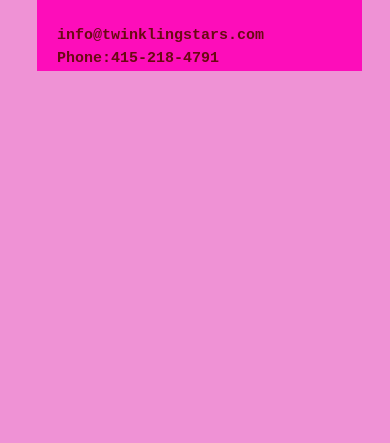
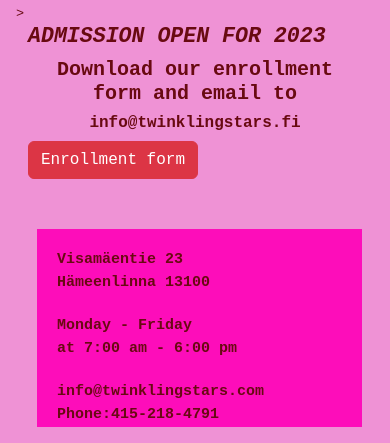
Before and after one commit to sonali22000/Kinda-Team18, a PHP site: page /enrollment.php in a window 390 px wide. Shown: the part 647-1090 px from the top of the page. Before the commit the page ends 718 px from the top, so only its background shows below. Run offline with PHP 8.4, Linux system fonts and the light colour scheme.

Commit message:
changes done

```diff
--- a/enrollment.php
+++ b/enrollment.php
@@ -1,24 +1,33 @@
 <!DOCTYPE html>
 <?php include "headerr.php" ?>
-<HEAD>
-<link rel="stylesheet" href="https://fonts.googleapis.com/icon?family=Material+Icons">
-<div class="row1">
 <div class="row">
-            <div class="container">
-    <header class="site_header">
-        <div class="wrapper"></div>
-        <nav>
+<img class="header-image" src="https://th.bing.com/th/id/OIP.UeFNYlBO1xM03hoOFjU0mQAAAA?pid=ImgDet&rs=1 " alt="background image"class="rounded" width="500" height="400">>
+</div>
+    <script src="https://cdn.jsdelivr.net/npm/bootstrap@5.3.0-alpha1/dist/js/bootstrap.bundle.min.js" integrity="sha384-w76AqPfDkMBDXo30jS1Sgez6pr3x5MlQ1ZAGC+nuZB+EYdgRZgiwxhTBTkF7CXvN" crossorigin="anonymous"></script>
 
-            <ul>
-                <li><a href="#"><i><b>Twinkling Stars<br>Kindergarten</a></i></b></li>
-                <img src="https://s3-alpha-sig.figma.com/img/7b4f/4065/9da1c8818617ab8b0b0795c9e548b738?Expires=1675036800&Signature=XBIWY8922dJJdlpFnwhFKn7QSYlmbNEeg~Ii2Hzmw06P5VfdcCQV-Ek27snvBZhECcFnwiaiTggscfn4kznrylCGIyU-dfzCGvxjxlgVbfFTRqaBlJIY0t6KZzb35fS9Gk~ce8jFCLotrTNF9uKzT232HdD91IFvCyZq0WA-teELgOMdoD4qe74Qbgo3hxrPdp~9e-arRx3gySWrG4kQTF0jWgdtM1EEaMjs5IQBDN2iB--vFzz~f1ZN3WFpXrjcOO3Q8ucI4fCuPri4c7fg-9ngXN9zDzivHxwdhIIYM-Lhh0dvg~qyh7Xg0FulyMGB1zEOwNhrtID9t6hwH7TwgA__&Key-Pair-Id=APKAQ4GOSFWCVNEHN3O4" class="rounded" alt="Logo" width="100" height="75">
-                <li><a href="indexkushani.html">Home</a></li>
-                <li><a href="activitiesneda.html">Activities</a></li>
-                <li><a href="contactasiri.html">Contact</a></li>
-                <a class="btn btn-danger" href="enrollsonali.html" role="button">Enroll Today</a>
-            </ul>
-                </nav>
-</div>
+
+    <div class="row">
+        <div class="col-md-12">
+        <h4><b><i>ADMISSION OPEN FOR 2023</i></b></h4>
+        </div>
+    </div>
+    <div class="row">
+        <div class="col-md-12 text-center">
+        <h5><b> Download our enrollment form and email to</b></h5>
+        </div>
+    </div>
+    <div class="row">
+        <div class="col-md-12 text-center">
+        <h6><b> info@twinklingstars.fi</b></h6>
+    </div>
+    </div>
+    <div class="row">
+        <div class="col-md-12">
+        <a class="btn btn-danger" href="page 5" role="button">Enrollment form</a>
+        </div>
+
+
 </div>
 
+
 <?php include "footer1.php" ?>
```
